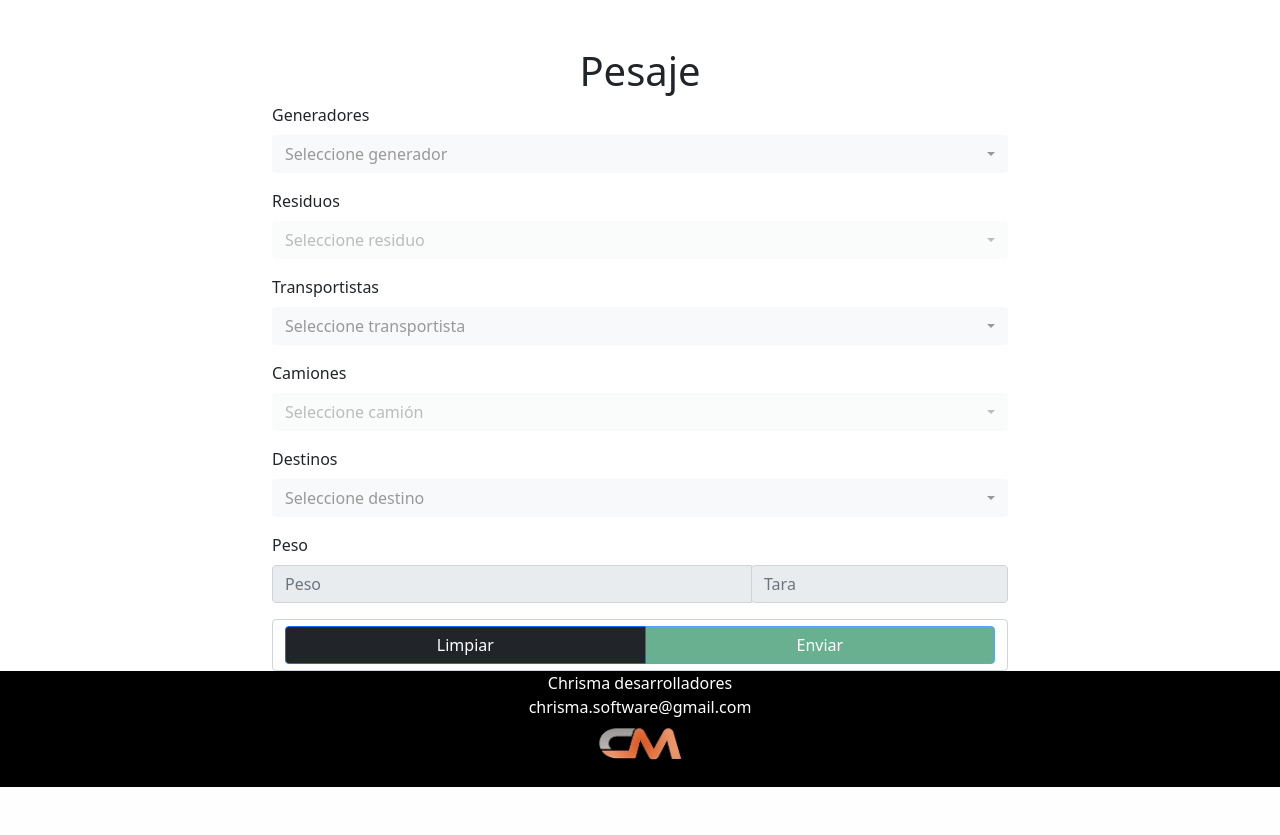
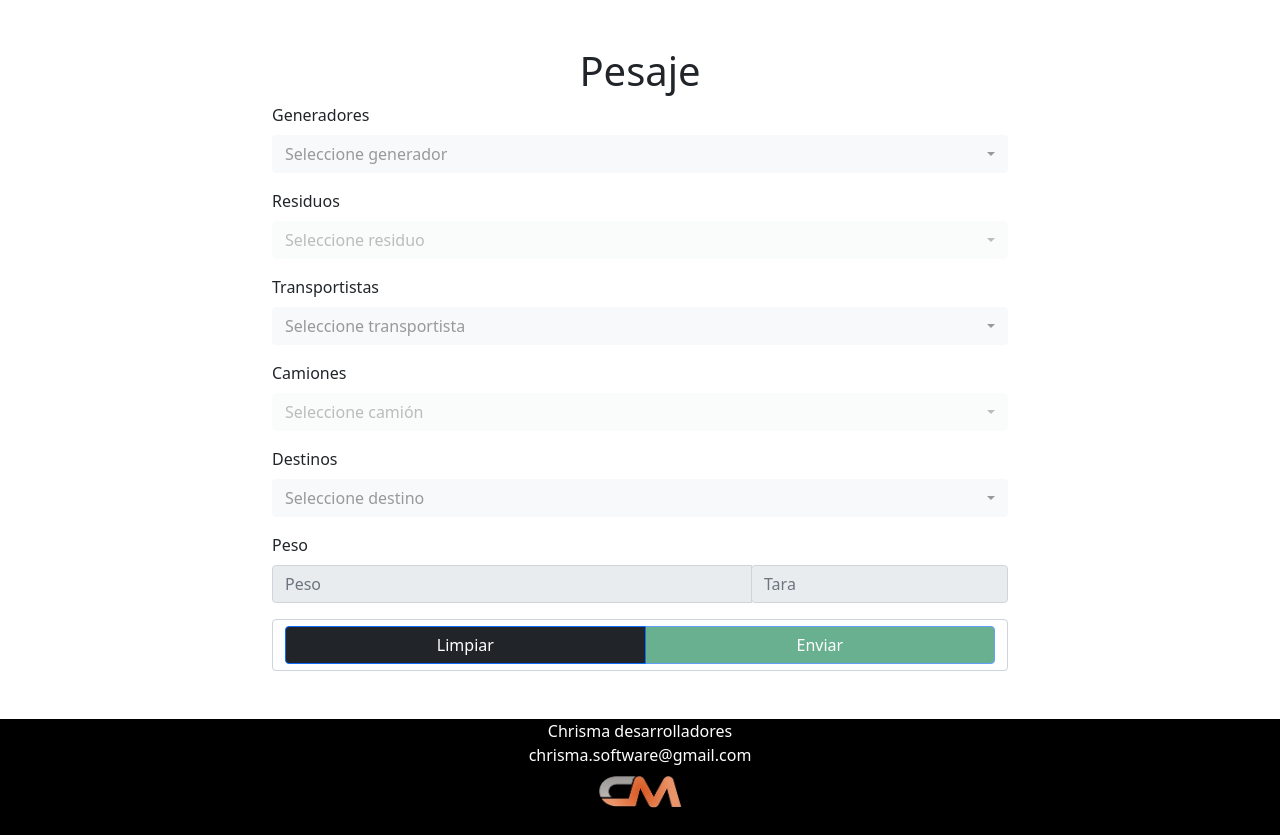
Before and after one commit to ChristianSoldano/bascula, a Django app: page /inicio/ in a window 1280 px wide. Shown: the part 65-900 px from the top of the page. Before the commit the page ends 852 px from the top, so only its background shows below. Run offline with Django 3.2, Linux system fonts and the light colour scheme; the visitor is signed in with stand-in values (Sample User, id 1); data that the repository does not hold is empty; parts of the project's set-up code (start-up, migrations or seed data) failed here and were passed over; some libraries are stand-ins or nearby versions.

Commit message:
Margen bottom en vista home

```diff
--- a/bascula/templates/home.html
+++ b/bascula/templates/home.html
@@ -17,7 +17,7 @@
 {% endblock %}
 {% block content %}
 
-<div class="container">
+<div class="container mb-5">
     <div class="row">
         <div class="col-lg-2"></div>
         <div class="col-lg-8">
```
